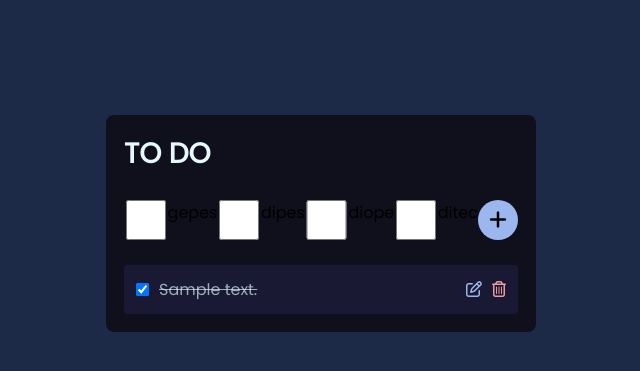
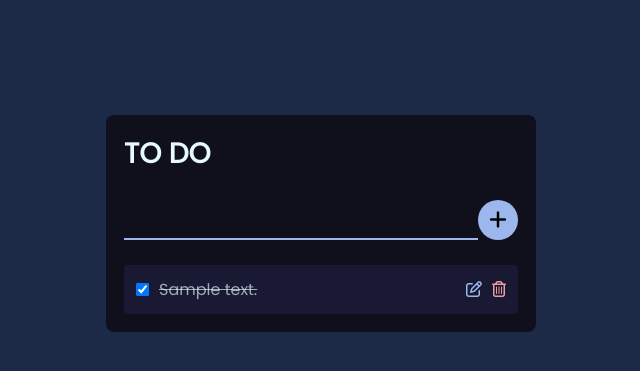
Before and after one commit to thiagosnx/to-do, a PHP site: page / in a window 1280 px wide. Shown: the part 177-548 px from the top of the page, without its empty margins (319-959 px from the left). Run offline with PHP 8.4, Linux system fonts and the light colour scheme; tables that the repository leaves empty or names only in its code hold one stand-in row (values such as "Sample post").

Commit message:
auto save

```diff
--- /dev/null
+++ b/auth.php
@@ -0,0 +1,3 @@
+<?php
+$variavel = "variavelphp";
+echo json_encode(array("variavel" => $variavel));
--- a/index.php
+++ b/index.php
@@ -28,11 +28,8 @@ if($sql->rowCount() > 0){
     <div id="to_do">
         <h1>To Do</h1>
 
-        <form action="actions/create.php" method="POST" class="to-do-form">
-                <input type="checkbox" name="prefixos[]" value="gepes" id=""> gepes
-                <input type="checkbox" name="prefixos[]" value="dipes" id=""> dipes
-                <input type="checkbox" name="prefixos[]" value="diope" id=""> diope
-                <input type="checkbox" name="prefixos[]" value="ditec" id=""> ditec
+        <form id="form" action="actions/create.php" method="POST" class="to-do-form">
+                <input type="text" name="description">
             <button type="submit" class="form-button">
                 <i class="fa-solid fa-plus"></i>
             </button>
--- a/src/js/script.js
+++ b/src/js/script.js
@@ -45,3 +45,12 @@ $(document).ready(function () {
         });
     })
 });
+
+window.addEventListener('beforeunload',function(e){
+    var formData = new FormData(this.document.getElementById('form'))
+
+    fetch('actions/create.php',{
+        method: 'POST',
+        body: formData
+    })
+});
```
Also changed, not shown: actions/create.php (+2 -7 lines).
